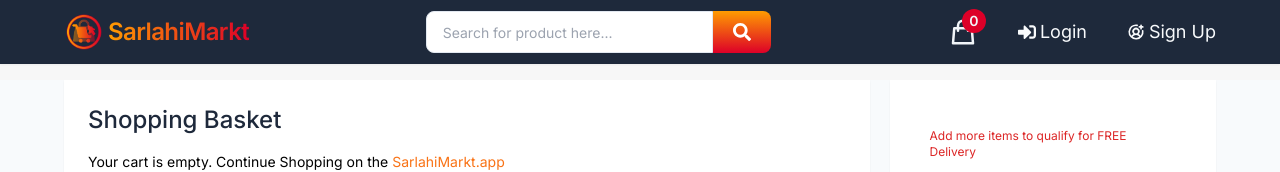
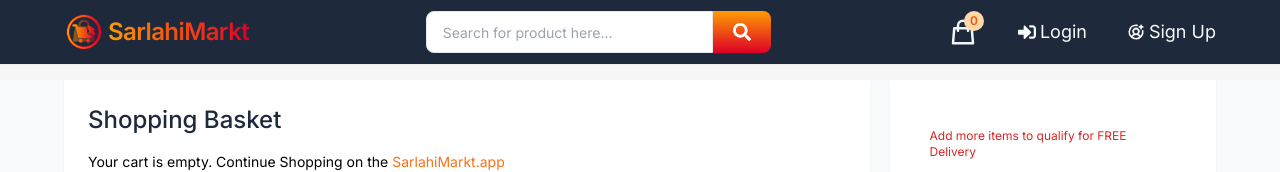
Before and after one commit to saroj2053/sarlahimarkt-frontend, a React (Vite) app: page /cart in a window 1280 px wide. Shown: the top 172 px of the page. Built offline with nearby package versions, Linux system fonts and the light colour scheme.

Commit message:
Updated cart item count badge styling in Header component

```diff
--- a/src/components/Header.jsx
+++ b/src/components/Header.jsx
@@ -66,7 +66,7 @@ const Header = () => {
                   onClick={() => navigate("/cart")}
                 >
                   <HiOutlineShoppingBag size={30} />
-                  <p className="absolute bg-primary-red w-6 h-6 flex justify-center items-center  px-0.5 text-sm rounded-full -top-2 -right-2">
+                  <p className="absolute bg-orange-200 text-orange-600 w-5 h-5 flex justify-center items-center text-xs rounded-full -top-1.5 -right-1.5">
                     <span>{items?.length}</span>
                   </p>
                 </li>
```
